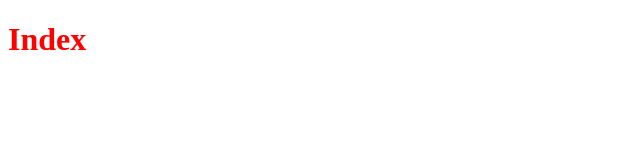
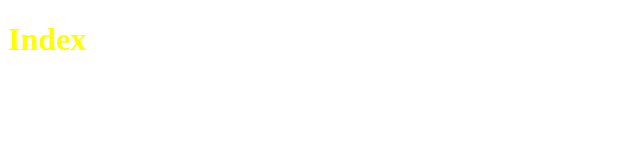
Before and after one commit to kapoormanish/gitDemo, a plain HTML site: page index.html in a window 1280 px wide. Shown: the whole page, without its empty margins (0-640 px from the left). Drawn offline with Linux system fonts and the light colour scheme.

Commit message:
Set color to yellow

```diff
--- a/index.html
+++ b/index.html
@@ -4,7 +4,7 @@
 	<title>Index</title>
 </head>
 <style type="text/css">
-	h1{color: red}
+	h1{color: yellow}
 </style>
 <body>
 <h1>Index</h1>
```
